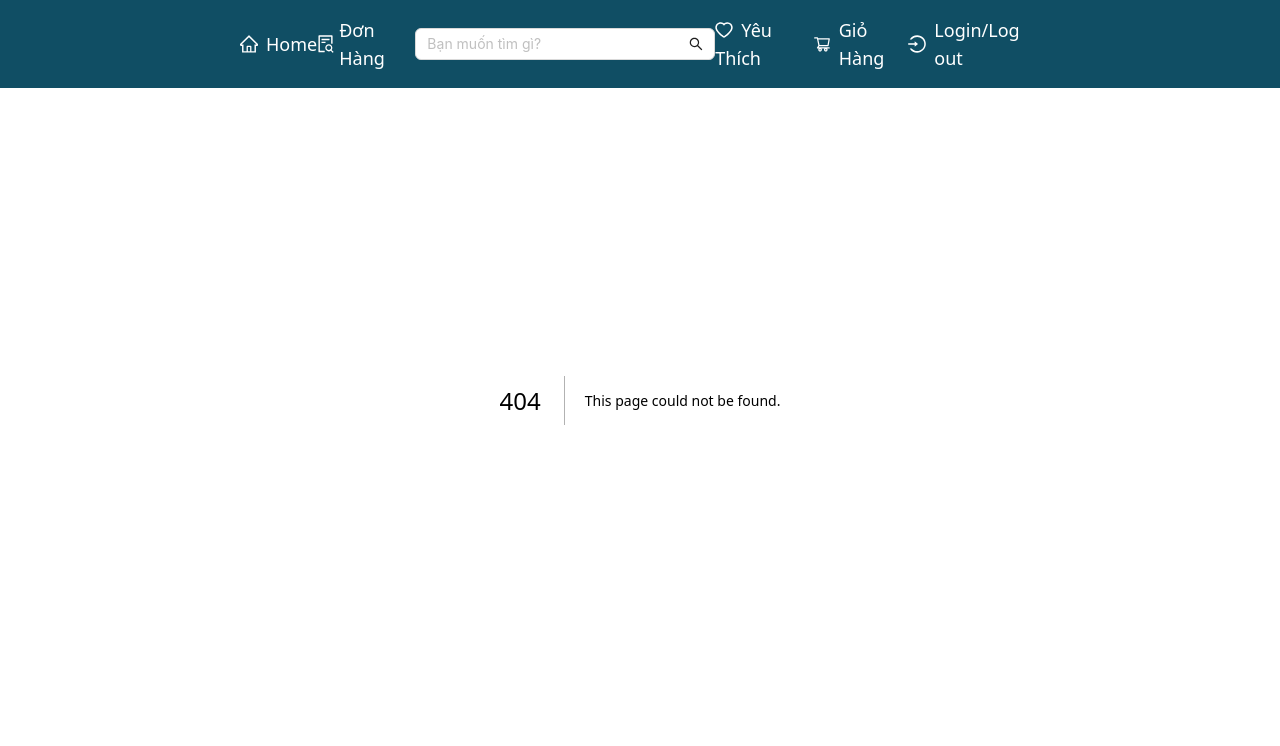
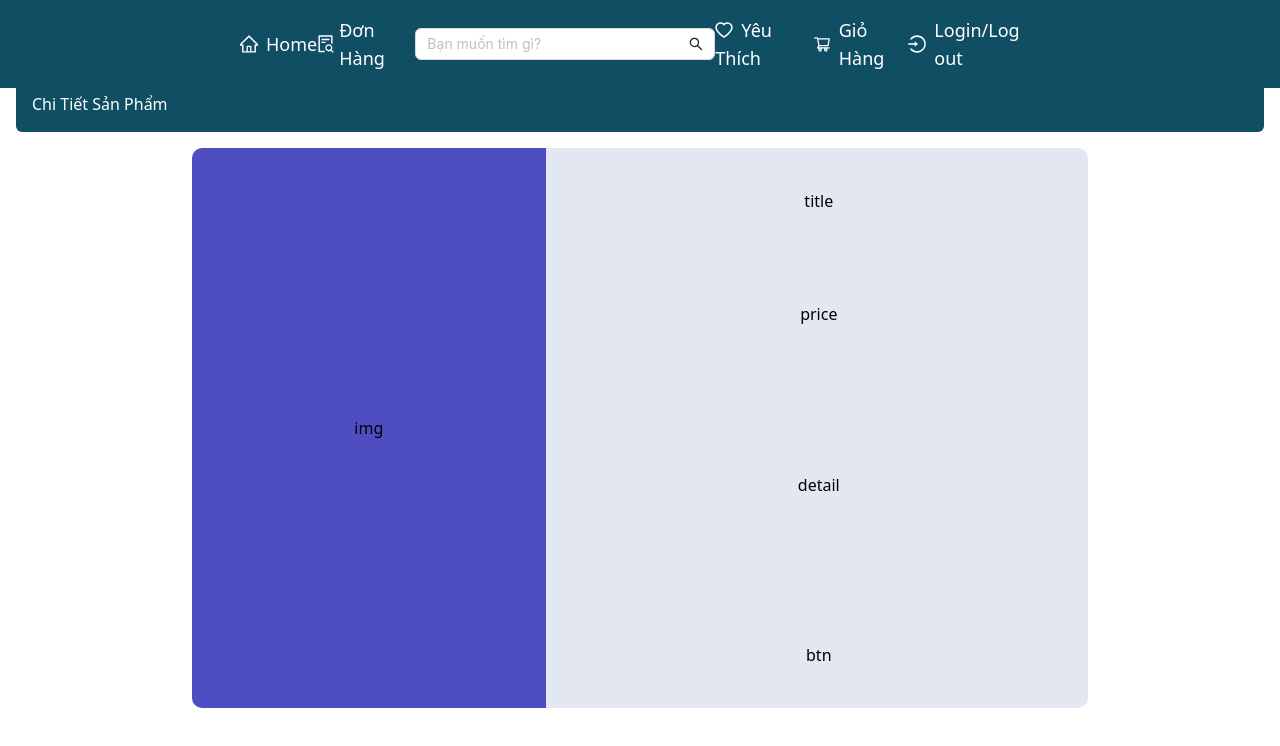
Before and after one commit to ManhThang191/E-Ecommerce-Mini, a Next.js app: page /Detail/1 in a window 1280 px wide. Before the commit this address had no page. Shown: the top 746 px of the page. Built offline with nearby package versions, Linux system fonts and the light colour scheme.

Commit message:
[Update]

```diff
--- /dev/null
+++ b/src/app/Detail/[id]/page.css
@@ -0,0 +1,55 @@
+
+.parent {
+    display: grid;
+    grid-template-columns: repeat(5, 1fr);
+    grid-template-rows: repeat(5, 1fr);
+    gap: 8px;
+    background: #e2e7f2;
+    /* justify-content: center; */
+    align-items: center;
+    text-align: center;
+    border-radius: 10px;
+    overflow: hidden;
+}
+
+.grid{
+    width: 150%;
+    height: 100%;
+    align-items: center;
+}
+.img {
+    grid-column: span 2 / span 2;
+    grid-row: span 5 / span 5;
+    background: #4e4ec2;
+    margin: auto;
+    width: 100%;
+    height: 100%;
+    object-fit: cover;
+    align-items: center;
+}
+
+.title {
+    grid-column: span 2 / span 2;
+    grid-column-start: 3;
+    /* background: #af9b9b; */
+
+}
+
+.price {
+    grid-column: span 2 / span 2;
+    grid-column-start: 3;
+    grid-row-start: 2;
+}
+
+ .detail {
+    grid-column: span 2 / span 2;
+    grid-row: span 2 / span 2;
+    grid-column-start: 3;
+    grid-row-start: 3;
+}
+
+.btn {
+    grid-column: span 2 / span 2;
+    grid-column-start: 3;
+    grid-row-start: 5;
+}
--- /dev/null
+++ b/src/app/Detail/[id]/page.tsx
@@ -0,0 +1,34 @@
+import React from 'react'
+import DetailPage from '@/components/DetailPage/DetailPage'
+// import Card from '@/components/Card/Card'
+import '@/app/Detail/[id]/page.css'
+
+
+function page({id :number, Card : Card}) {
+
+
+  return (
+    <>
+        <DetailPage name = {'Chi Tiết Sản Phẩm'} />
+
+        <div className='parent'
+            style={{
+            width: '70%',
+            height: '70vh',
+            // backgroundColor: 'gray',
+            display: 'grid',
+            margin: 'auto',
+            borderRadius: '10px',
+        }}  >
+            <div className='grid img'>img</div>
+            <div className='grid title'>title</div>
+            <div className='grid price'>price</div>
+            <div className='grid detail'>detail</div>
+            <div className='grid btn'>btn</div>
+
+        </div>
+    </>
+  )
+}
+
+export default page
--- a/src/app/context/ProductList.tsx
+++ b/src/app/context/ProductList.tsx
@@ -1,33 +1,33 @@
 "use client";
 import { useEffect, useState } from "react";
 import Card from "@/components/Card/Card";
-
+import DetailPage from "@/components/DetailPage/DetailPage";
+import axios from 'axios';
 
 const ProductList = () => {
   const [products, setProducts] = useState([]);
   const urlAPI = 'https://fakestoreapi.com/products';
 
   useEffect(() => {
-    fetch(urlAPI)
-      .then((res) => res.json())
-      .then((data) => setProducts(data))
-      .catch((err) => console.error("Error fetching data:", err));
+    axios.get(urlAPI)
+      .then((response) => setProducts(response.data))
+      .catch((error) => console.error("Error fetching data:", error));
   }, []);
 
-    console.log(products[1]);
   return (
-    <div className="list_product grid grid-cols-5 gap-4">
+    <>
+      <DetailPage name = {'Sản Phẩm'} />
+      <div className="list_product grid grid-cols-1 sm:grid-cols-2 md:grid-cols-3 lg:grid-cols-4 xl:grid-cols-5 gap-5">
         {products.map((product) => (
-        <Card key={product.id} title={product.title}
+          <Card key={product.id} id={product.id} title={product.title}
             price={product.price} image={product.image}
             description={product.description}
             rating={product.rating}
             category={product.category}
           />
-
         ))}
-
       </div>
+    </>
   );
 };
 
--- a/src/app/page.tsx
+++ b/src/app/page.tsx
@@ -5,9 +5,8 @@ import ProductList from "./context/ProductList";
 export default function Home() {
   return (
     <div className="min-h-screen w-full">
-      <Sidebar/>
-      <div className="w-full flex justify-center mt-40">
-        <div className="pb-30">
+      <div className="w-full flex justify-center">
+        <div className="pb-20">
           <ProductList />
         </div>
       </div>
--- a/src/components/Card/Card.tsx
+++ b/src/components/Card/Card.tsx
@@ -7,13 +7,22 @@ import './Card.css'
 import { Button } from 'antd'
 import { HeartOutlined, ShoppingCartOutlined, StarOutlined } from '@ant-design/icons'
 
+import Link from 'next/link';
+
 function Card({ id, title, price, image, description, category, favor: boolean, inCart, rating }) {
+
     return (
+        <Link href={`/Detail/${id}`}
+            style={{
+                height: 'auto'
+            }}
+        >
             <div className='card'
+
                 style={{
                     objectFit: 'cover',
                     width: '240px',
-                height: 'auto',
+                    height: '100%',
                     border: '1px solid #ccc',
                     borderRadius: '10px',
                     padding: '10px',
@@ -31,7 +40,7 @@ function Card({ id, title, price, image, description, category, favor: boolean,
                         height: 'auto',
                         margin: 'auto',
                         borderRadius: '10px',
-                    // cover: 'fit',
+                        objectFit: 'cover',
 
                     }}
                     loader={({ src }) => src} // Use loader to handle image URL from API
@@ -113,6 +122,7 @@ function Card({ id, title, price, image, description, category, favor: boolean,
                     </div>
                 </div>
             </div>
+        </Link>
     )
 }
 
--- /dev/null
+++ b/src/components/DetailPage/DetailPage.tsx
@@ -0,0 +1,13 @@
+import React from 'react'
+
+interface DetailPageProps {
+  name: string;
+}
+
+function DetailPage({ name }: DetailPageProps) {
+  return (
+    <div className="bg-cyan-900 text-white p-4 rounded-md m-4 "><h1>{name}</h1></div>
+)
+}
+
+export default DetailPage
--- a/src/components/sidebar/Sidebar.tsx
+++ b/src/components/sidebar/Sidebar.tsx
@@ -13,9 +13,13 @@ function sidebar() {
 
 
     return (
-        <nav className='p-4 pl-60 pr-60 text-2xl bg-cyan-900 text-white fixed top-0 left-0 right-0 z-50 align-middle w-full'>
+        <>
+            <div style={{
+                width: '100%',
+                height: '60px',
+            }}></div>
+            <nav className='p-4 pl-60 pr-60 text-2xl bg-cyan-900 text-white fixed top-0 left-0 right-0 z-50 align-middle w-full ' >
                 <ul className='list-none flex justify-between items-center'>
-
 
                     <Link href={'/'}>
                         <li><div className='text-lg flex items-center'> <HomeOutlined className='mr-2' />Home</div> </li>
@@ -38,6 +42,8 @@ function sidebar() {
                 </ul>
             </nav>
 
+        </>
+
     )
 }
 
```
Lines whose indentation alone changed are shown as unchanged.
